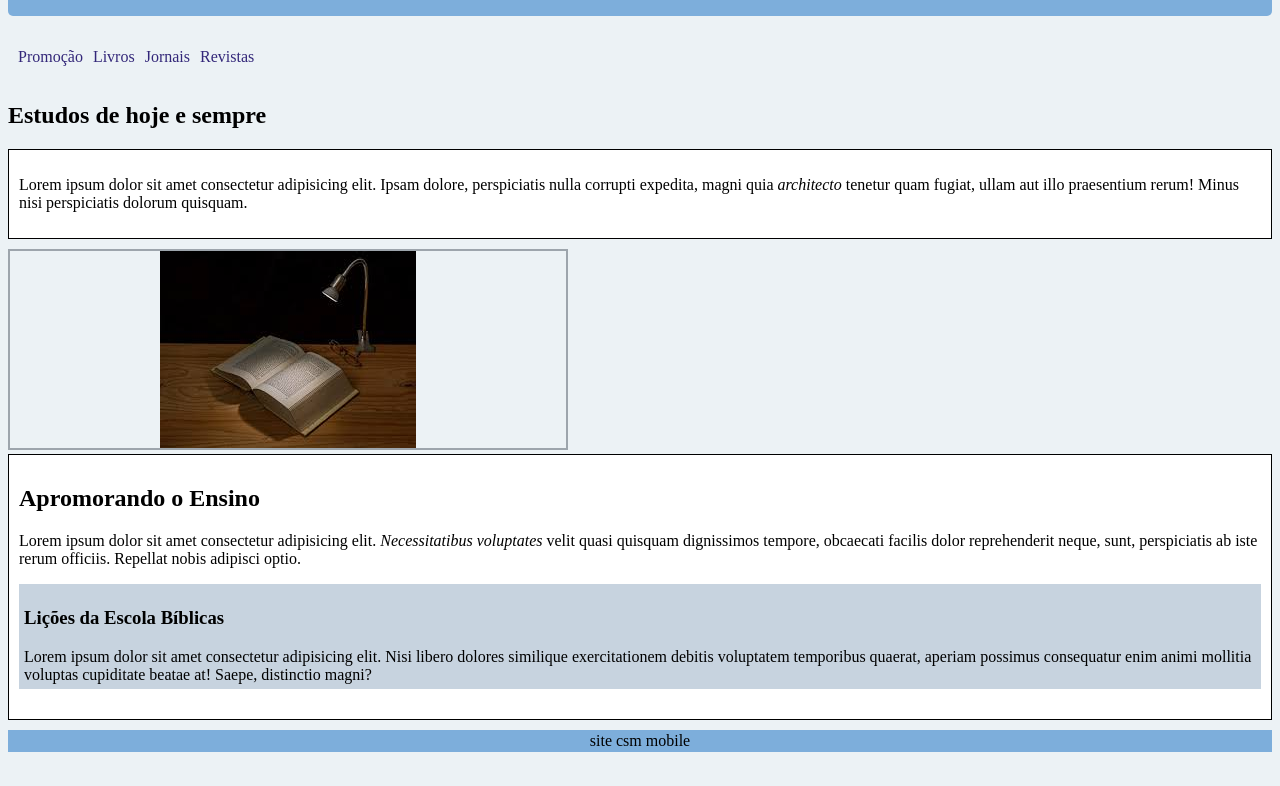
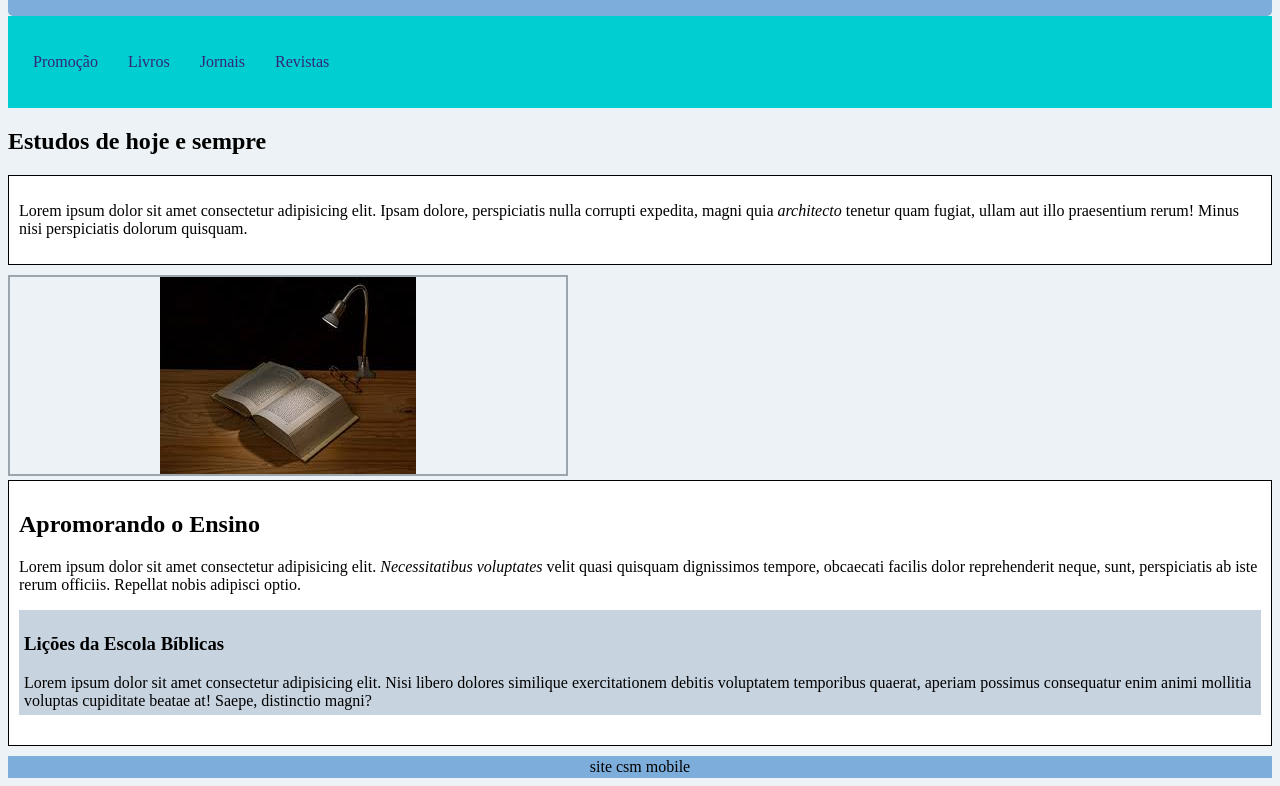
Before and after one commit to Claudemir-23/html-css, a plain HTML site: page execícios/site ebd/ebd.html in a window 1280 px wide. Shown: the part 82-868 px from the top of the page. Before the commit the page ends 842 px from the top, so only its background shows below. Drawn offline with Linux system fonts and the light colour scheme.

Commit message:
ajustando o sistema

```diff
--- a/execícios/desafio 10/style.css
+++ b/execícios/desafio 10/style.css
@@ -66,7 +66,7 @@ header> p {
 nav {
     background-color: var(--cor5);
     padding: 10px;
-    box-shadow: opx 7px 7px rgba(0, 0, 0, 0.288);
+    box-shadow: 0px 7px 7px rgba(0, 0, 0, 0.288);
 }
 nav > a {
     color: white;
--- a/execícios/site ebd/estilo.css
+++ b/execícios/site ebd/estilo.css
@@ -19,6 +19,11 @@ body {
     margin: 0;
     font-size: 24px;
  }
+ nav {
+   background-color: darkturquoise;
+   padding: 5px;
+
+ }
  nav ul {
     list-style-type: none;
     padding: 0;
@@ -32,6 +37,9 @@ body {
  nav ul p a {
     color: #332779;
     text-decoration: none;
+    padding: 10px;
+    text-decoration: none;
+    t
 
  }
  img {
```
